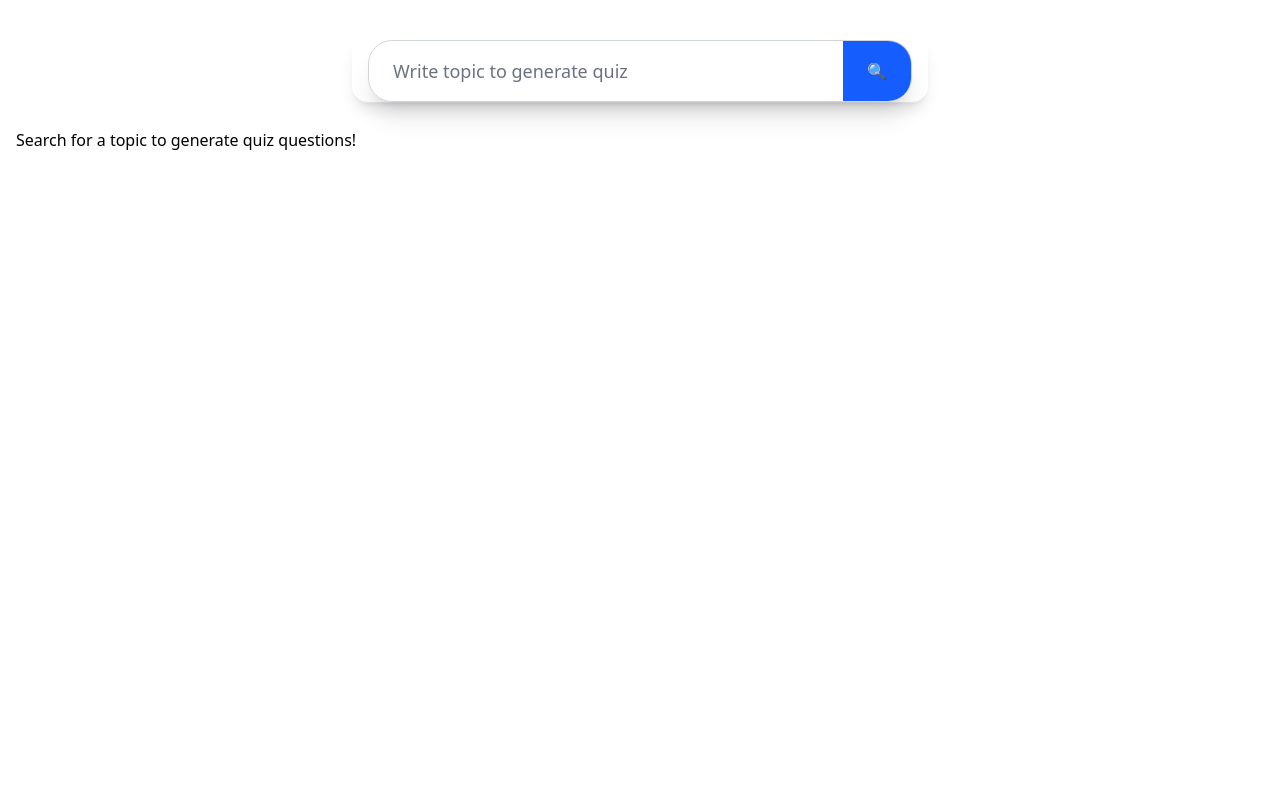
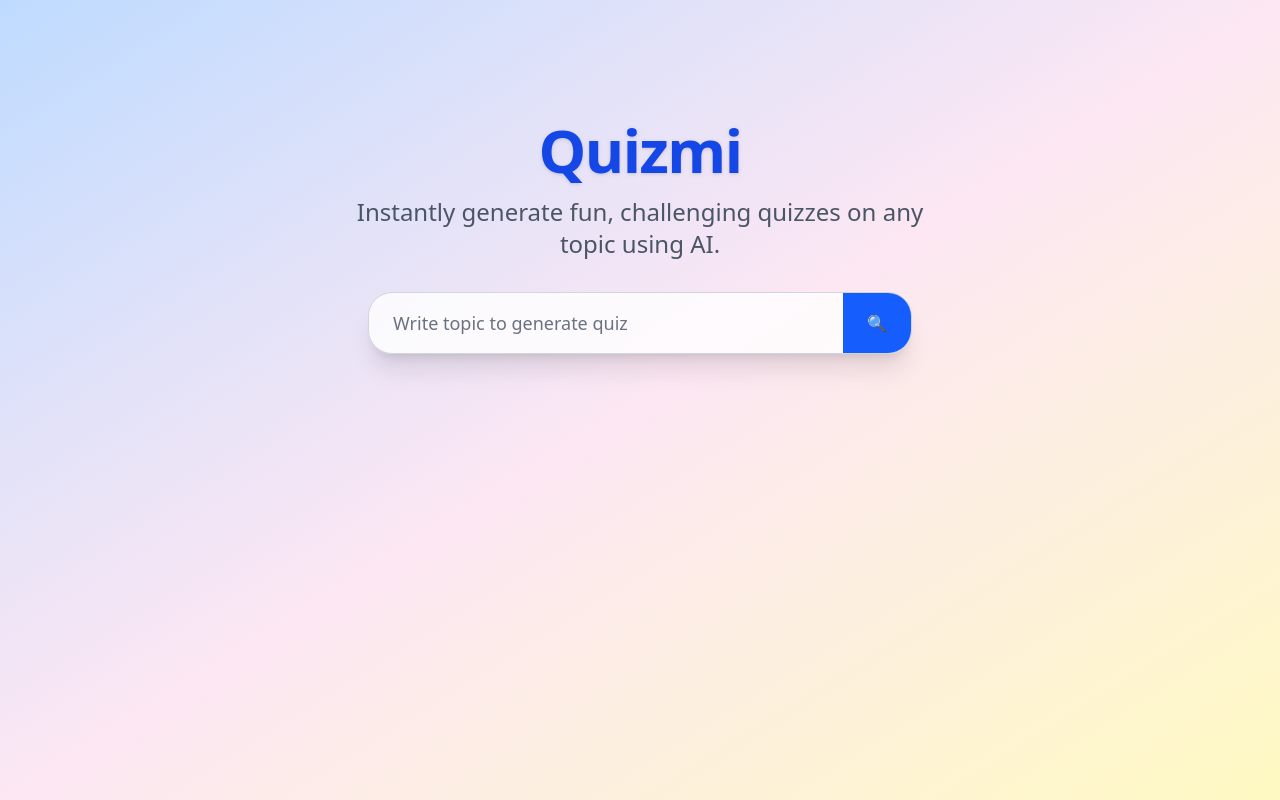
Before and after one commit to swan28pande/Quizmi, a React (Vite) app: page / in a window 1280 px wide. Built offline with nearby package versions, Linux system fonts and the light colour scheme.

Commit message:
modified style

```diff
--- a/src/components/questions.jsx
+++ b/src/components/questions.jsx
@@ -28,9 +28,16 @@ const Questions = ({topic}) => {
             {/* {[...Array(3)].map((_, index) => (
                 <Question key={index} />
             ))} */}
-            {questions?(questions.map((question, index) => (
-                <Question key={index} question={question} />
-            ))):"Loading..."}
+            {questions && questions.length > 0 ? (
+                questions.map((question, index) => (
+                    <Question key={index} question={question} />
+                ))
+            ) : (
+                <div className="flex flex-col items-center justify-center py-20">
+                    <div className="w-16 h-16 border-4 border-blue-400 border-t-transparent rounded-full animate-spin mb-4"></div>
+                    <span className="text-blue-500 text-lg font-semibold">Loading questions...</span>
+                </div>
+            )}
         </div>
     );
 };
--- a/src/pages/Home.jsx
+++ b/src/pages/Home.jsx
@@ -1,10 +1,57 @@
+
+import { useState } from "react";
 import Questions from "../components/questions";
-import Searchbar from "../components/searchbar";
 
 export default function Home() {
+    const [topic, setTopic] = useState("");
+    const [query, setQuery] = useState("");
+    const [hasSearched, setHasSearched] = useState(false);
+
+    const handleInput = (e) => setQuery(e.target.value);
+    const handleSearch = () => {
+        setTopic(query);
+        setHasSearched(true);
+    };
+    const handleEnter = (e) => {
+        if (e.key === "Enter") handleSearch();
+    };
+
     return (
-        <div className="min-h-screen">
-            <Searchbar />
+        <div className="min-h-screen bg-gradient-to-br from-blue-200 via-pink-100 to-yellow-100 flex flex-col items-center">
+            {/* Hero Section */}
+                <div className={`w-full flex flex-col items-center transition-all duration-700 ${hasSearched ? 'pt-2' : 'pt-30'}`}
+                    style={{ minHeight: hasSearched ? '0' : '40vh' }}>
+                <h1 className="text-5xl md:text-6xl font-extrabold text-blue-700 drop-shadow mb-4 tracking-tight select-none">
+                    Quizmi
+                </h1>
+                <p className="text-lg md:text-2xl text-gray-600 mb-8 max-w-xl text-center select-none">
+                    Instantly generate fun, challenging quizzes on any topic using AI.
+                </p>
+                {/* Search Bar */}
+                <div className="w-full max-w-xl px-4 z-10 flex flex-col items-center gap-4">
+                    <div className="flex w-full bg-white/80 rounded-3xl shadow-xl overflow-hidden border border-gray-300 focus-within:ring-2 focus-within:ring-blue-500 transition duration-300 ease-in-out">
+                        <input
+                            type="text"
+                            className="w-full px-6 py-4 text-gray-800 placeholder-gray-500 bg-transparent focus:outline-none text-lg transition-all duration-300 ease-in-out focus:ring-2 focus:ring-blue-400"
+                            placeholder="Write topic to generate quiz"
+                            onChange={handleInput}
+                            value={query}
+                            onKeyDown={handleEnter}
+                        />
+                        <button
+                            className="bg-blue-600 hover:bg-blue-700 text-white px-6 py-4 transition-all duration-200 font-semibold focus:outline-none focus:ring-2 focus:ring-blue-400"
+                            onClick={handleSearch}
+                        >
+                            🔍
+                        </button>
+                    </div>
+                </div>
+            </div>
+            {/* Questions Section */}
+            <div className={`w-full flex flex-col items-center transition-all duration-700 ${hasSearched ? 'opacity-100 pt-10' : 'opacity-0 pointer-events-none'}`}
+                style={{ minHeight: hasSearched ? '40vh' : '0' }}>
+                {topic && <Questions topic={topic} />}
+            </div>
         </div>
     );
 }
```
Also changed, not shown: 1 other file (tests, documents, lock files or other folders).
